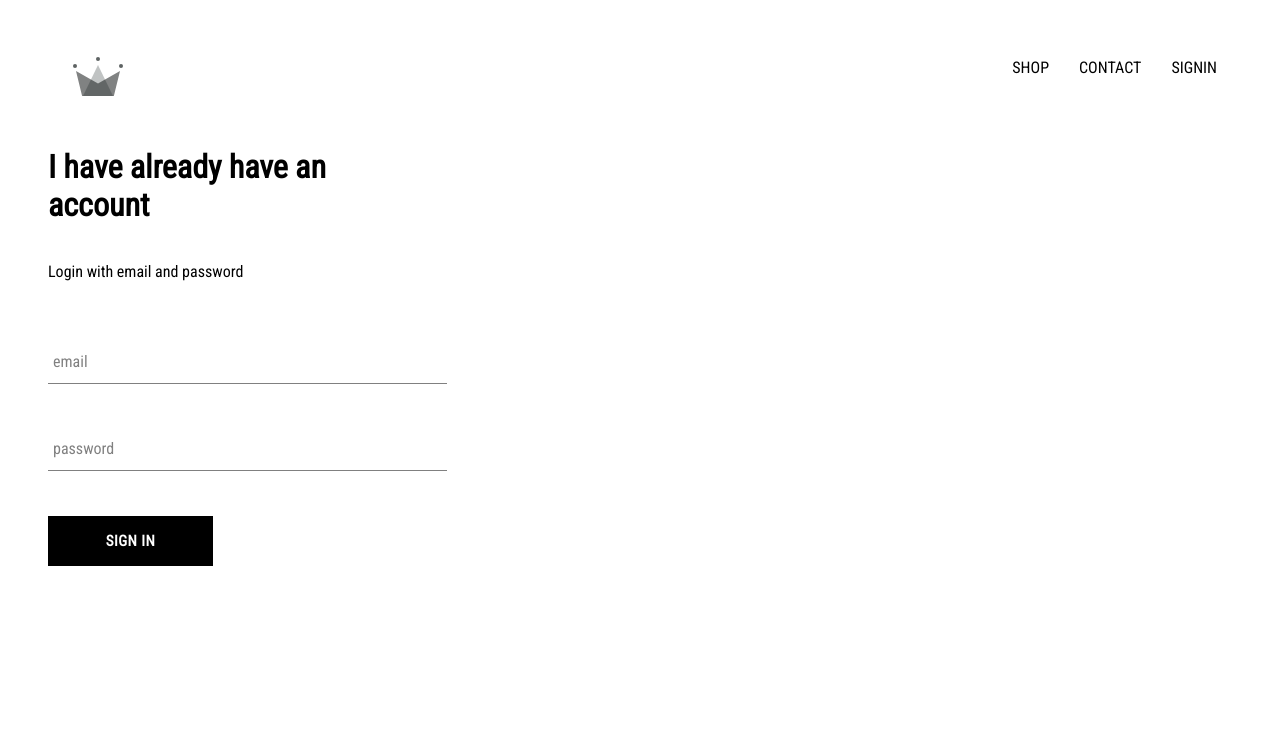
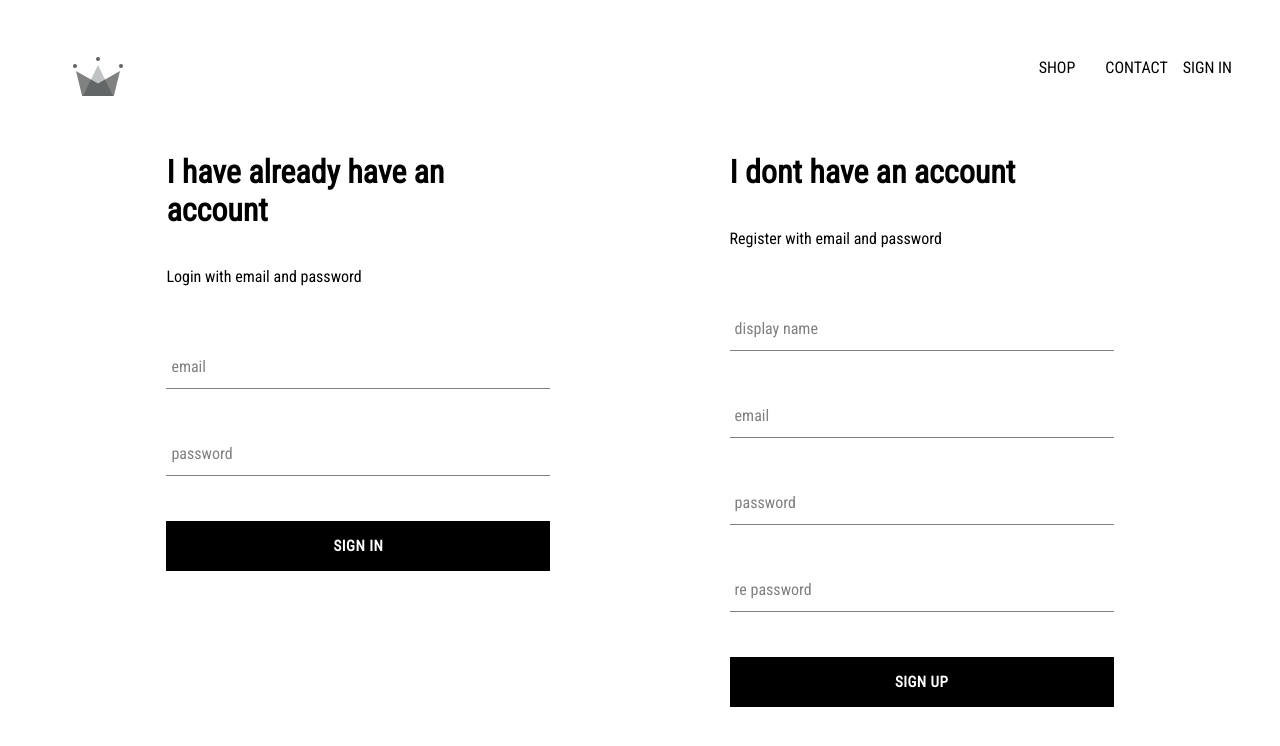
Before and after one commit to choton654/react_ecommerce, a React (Create React App) app: page /signin in a window 1280 px wide. Shown: the top 746 px of the page. Built offline with nearby package versions, Linux system fonts and the light colour scheme; no server answers.

Commit message:
add user to database

```diff
--- a/package.json
+++ b/package.json
@@ -6,6 +6,7 @@
     "@testing-library/jest-dom": "^4.2.4",
     "@testing-library/react": "^9.5.0",
     "@testing-library/user-event": "^7.2.1",
+    "firebase": "^7.15.1",
     "node-sass": "^4.14.1",
     "react": "^16.13.1",
     "react-dom": "^16.13.1",
--- a/src/App.css
+++ b/src/App.css
@@ -1,3 +1,6 @@
+* {
+  box-sizing: border-box;
+}
 body {
   font-family: 'Roboto Condensed';
   padding: 2rem 3rem;
--- a/src/App.js
+++ b/src/App.js
@@ -2,14 +2,50 @@ import React from 'react';
 import { Route, Switch } from 'react-router-dom';
 import './App.css';
 import Header from './components/Header';
+import { auth, createUserProfileDocument } from './firebase/firebase';
 import Homepage from './pages/Homepage';
 import ShopPage from './pages/ShopPage';
 import SigninSignup from './pages/SigninSignup';
 
-function App() {
+class App extends React.Component {
+  state = {
+    currentUser: null,
+  };
+
+  unSuscribefromAuth = null;
+
+  componentDidMount() {
+    this.unSuscribefromAuth = auth.onAuthStateChanged(async (user) => {
+      if (user) {
+        // console.log('user Auth', user);
+
+        const userRef = await createUserProfileDocument(user);
+        // console.log('user ref', userRef);
+
+        userRef.onSnapshot((snapshot) => {
+          this.setState(
+            {
+              currentUser: {
+                id: snapshot.id,
+                ...snapshot.data(),
+              },
+            },
+            () => console.log(this.state.currentUser),
+          );
+        });
+      }
+      this.setState({ currentUser: user });
+    });
+  }
+
+  componentWillUnmount() {
+    this.unSuscribefromAuth();
+  }
+
+  render() {
     return (
       <div className='App'>
-      <Header />
+        <Header currentUser={this.state.currentUser} />
         <Switch>
           <Route exact path='/' component={Homepage} />
           <Route exact path='/shop' component={ShopPage} />
@@ -18,5 +54,6 @@ function App() {
       </div>
     );
   }
+}
 
 export default App;
--- a/src/components/Header.js
+++ b/src/components/Header.js
@@ -1,9 +1,10 @@
 import React from 'react';
 import { Link } from 'react-router-dom';
+import { auth } from '../firebase/firebase';
 import { ReactComponent as Logo } from './crown.svg';
 import './header.scss';
 
-const Header = () => {
+const Header = ({ currentUser }) => {
   return (
     <div className='header'>
       <Link to='/'>
@@ -19,9 +20,13 @@ const Header = () => {
         <Link className='option' to='/shop'>
           CONTACT
         </Link>
-        <Link className='option' to='/signin'>
-          SIGNIN
-        </Link>
+        {currentUser ? (
+          <div className='option' onClick={() => auth.signOut()}>
+            <span>{currentUser.displayName}</span> SIGN OUT
+          </div>
+        ) : (
+          <Link to='/signin'>SIGN IN</Link>
+        )}
       </div>
     </div>
   );
--- a/src/components/Signin.js
+++ b/src/components/Signin.js
@@ -1,4 +1,5 @@
 import React, { Component } from 'react';
+import { manualSignin } from '../firebase/firebase';
 import CustomeButton from './CustomeButton';
 import FormInput from './FormInput';
 import './signin.scss';
@@ -9,9 +10,15 @@ export class Signin extends Component {
     password: '',
   };
 
-  handelSubmit = (e) => {
+  handelSubmit = async (e) => {
     e.preventDefault();
-    this.setState({ email: '', password: '' });
+    const { email, password } = this.state;
+    try {
+      await manualSignin(email, password);
+      this.setState({ email: '', password: '' });
+    } catch (error) {
+      console.log('error in signin', error.message);
+    }
   };
 
   handelChange = (e) => {
@@ -39,6 +46,9 @@ export class Signin extends Component {
             handelChange={this.handelChange}
           />
           <CustomeButton type='submit'>Sign In</CustomeButton>
+          {/* <CustomeButton type='submit' onClick={signinWithGoogle}>
+            Sign In With Google
+          </CustomeButton> */}
         </form>
       </div>
     );
--- /dev/null
+++ b/src/components/Signup.js
@@ -0,0 +1,87 @@
+import React, { Component } from 'react';
+import { auth, createUserProfileDocument } from '../firebase/firebase';
+import CustomeButton from './CustomeButton';
+import FormInput from './FormInput';
+import './signin.scss';
+
+export class Signup extends Component {
+  state = {
+    displayName: '',
+    email: '',
+    password: '',
+    rePassword: '',
+  };
+
+  handelSubmit = async (e) => {
+    e.preventDefault();
+
+    const { displayName, email, password, rePassword } = this.state;
+
+    if (password !== rePassword) {
+      alert('password does not match!');
+      return;
+    }
+    try {
+      const { user } = await auth.createUserWithEmailAndPassword(
+        email,
+        password,
+      );
+
+      await createUserProfileDocument(user, { displayName });
+      this.setState({
+        displayName: '',
+        email: '',
+        password: '',
+        rePassword: '',
+      });
+    } catch (error) {
+      console.log(error);
+    }
+  };
+
+  handelChange = (e) => {
+    this.setState({ [e.target.name]: e.target.value });
+  };
+
+  render() {
+    return (
+      <div className='signin'>
+        <h1>I dont have an account</h1>
+        <p>Register with email and password</p>
+        <form onSubmit={this.handelSubmit}>
+          <FormInput
+            type='text'
+            name='displayName'
+            label='display name'
+            value={this.state.displayName}
+            handelChange={this.handelChange}
+          />
+          <FormInput
+            type='email'
+            name='email'
+            label='email'
+            value={this.state.email}
+            handelChange={this.handelChange}
+          />
+          <FormInput
+            type='password'
+            name='password'
+            label='password'
+            value={this.state.password}
+            handelChange={this.handelChange}
+          />
+          <FormInput
+            type='password'
+            name='rePassword'
+            label='re password'
+            value={this.state.rePassword}
+            handelChange={this.handelChange}
+          />
+          <CustomeButton type='submit'>Sign Up</CustomeButton>
+        </form>
+      </div>
+    );
+  }
+}
+
+export default Signup;
--- a/src/components/customeButton.scss
+++ b/src/components/customeButton.scss
@@ -1,6 +1,6 @@
 .custom-button {
   min-width: 165px;
-  width: auto;
+  width: 100%;
   height: 50px;
   letter-spacing: 0.5px;
   line-height: 50px;
--- a/src/components/header.scss
+++ b/src/components/header.scss
@@ -20,6 +20,7 @@
 
     .option {
       padding: 10px 15px;
+      cursor: pointer;
     }
   }
 }
--- /dev/null
+++ b/src/firebase/firebase.js
@@ -0,0 +1,56 @@
+import firebase from 'firebase/app';
+import 'firebase/auth';
+import 'firebase/firestore';
+
+const config = {
+  apiKey: 'AIzaSyA_Cr9YLtatk4I1fSlKuLtEIoo4z7gTGGk',
+  authDomain: 'react-ecommerce-1de09.firebaseapp.com',
+  databaseURL: 'https://react-ecommerce-1de09.firebaseio.com',
+  projectId: 'react-ecommerce-1de09',
+  storageBucket: 'react-ecommerce-1de09.appspot.com',
+  messagingSenderId: '908153740269',
+  appId: '1:908153740269:web:b61bd340f15502daaaa5e4',
+};
+
+firebase.initializeApp(config);
+
+export const auth = firebase.auth();
+export const db = firebase.firestore();
+
+export const manualSignin = async (email, password) => {
+  await auth.signInWithEmailAndPassword(email, password);
+  // console.log(userCred);
+};
+
+export const createUserProfileDocument = async (user, additionalData) => {
+  if (!user) return;
+
+  const userRef = db.collection('users').doc(`${user.uid}`);
+
+  const snapShot = await userRef.get();
+  // console.log('snapshot ', snapShot);
+
+  if (!snapShot.exists) {
+    try {
+      const { displayName, email } = user;
+      const createdAt = new Date();
+      await userRef.set({
+        displayName,
+        email,
+        createdAt,
+        ...additionalData,
+      });
+      // console.log('user ref', userRef);
+    } catch (error) {
+      console.log('error created user', error.message);
+    }
+  }
+  return userRef;
+};
+
+var provider = new firebase.auth.GoogleAuthProvider();
+provider.setCustomParameters({
+  prompt: 'select_account',
+});
+export const signinWithGoogle = () => auth.signInWithPopup(provider);
+export default firebase;
--- a/src/pages/SigninSignup.js
+++ b/src/pages/SigninSignup.js
@@ -1,10 +1,13 @@
 import React from 'react';
 import Signin from '../components/Signin';
+import Signup from '../components/Signup';
+import './signinsignup.scss';
 
 const SigninSignup = () => {
   return (
-    <div>
+    <div className='signin-signup'>
       <Signin />
+      <Signup />
     </div>
   );
 };
--- /dev/null
+++ b/src/pages/signinsignup.scss
@@ -0,0 +1,6 @@
+.signin-signup {
+  width: 80%;
+  display: flex;
+  justify-content: space-between;
+  margin: 30px auto;
+}
```
Also changed, not shown: src/components/signup.scss (added), 1 other file (tests, documents, lock files or other folders). Lines whose indentation alone changed are shown as unchanged.
